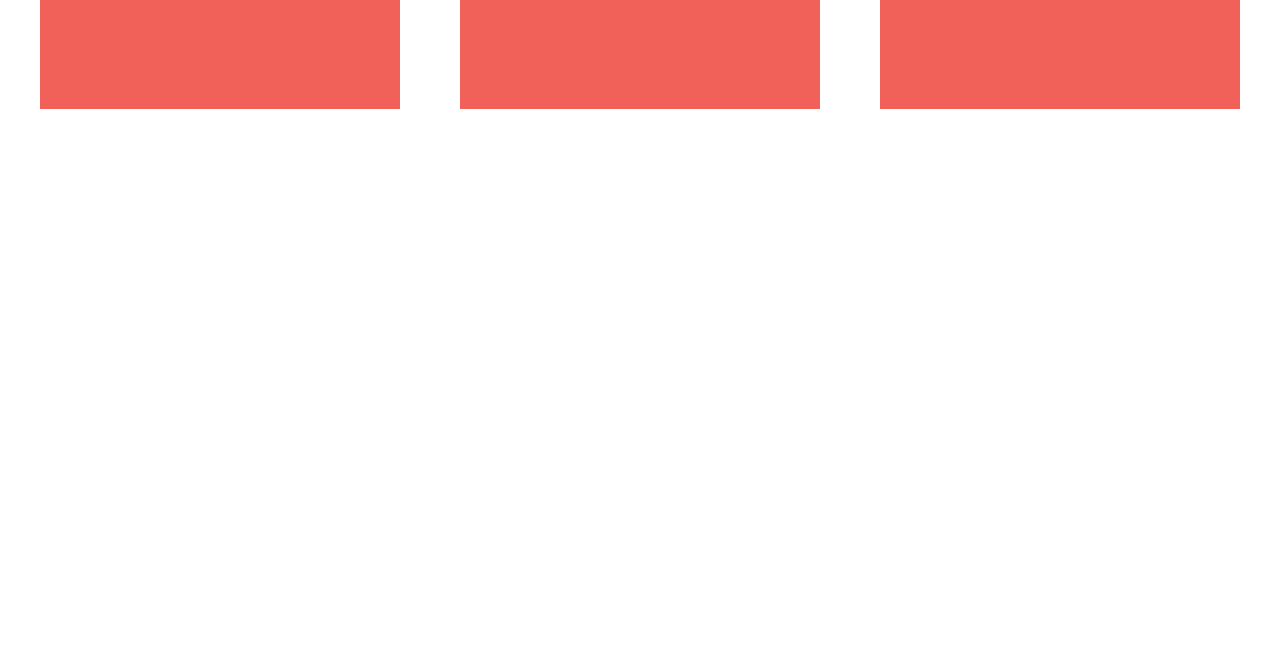
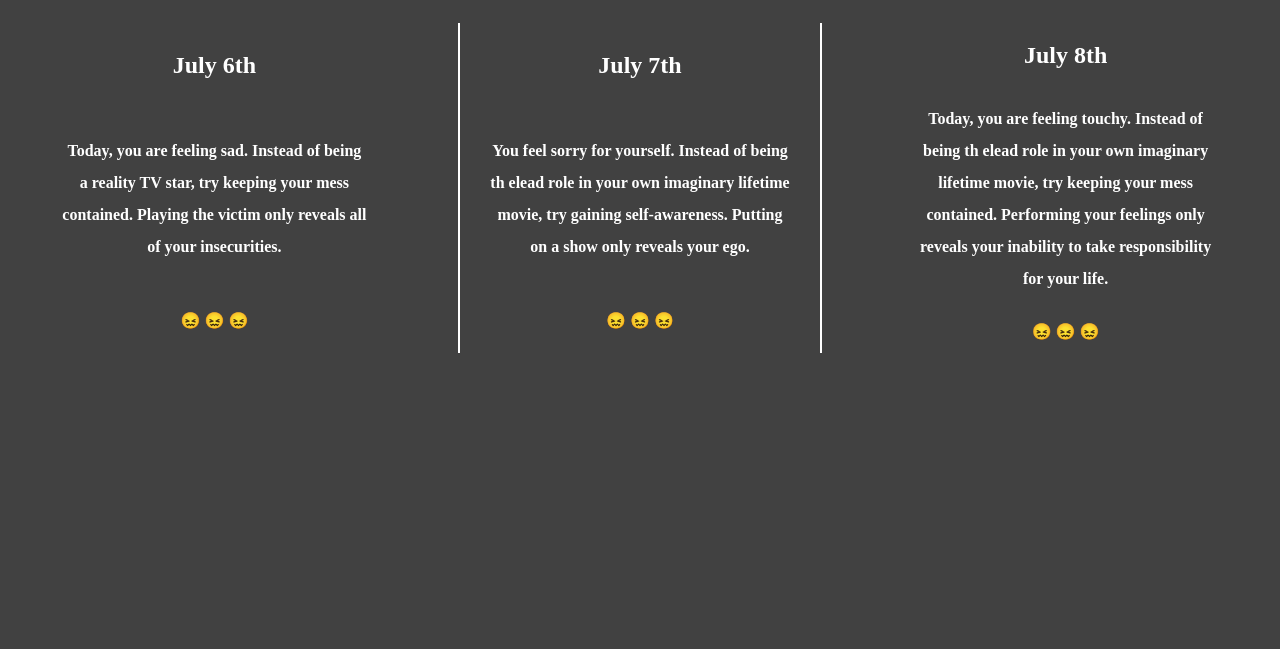
Before and after one commit to lindzht/divs-flexbox-starter, a plain HTML site: page index.html in a window 1280 px wide. Shown: the part 231-880 px from the top of the page. Drawn offline with nearby package versions, Linux system fonts and the light colour scheme; a web font is replaced by a local one.

Commit message:
Added and styled three widget modules with astrology content

```diff
--- a/css/main.css
+++ b/css/main.css
@@ -97,15 +97,28 @@ textarea {
 
 
 html {
-  background-color: #fff;
+  background-color: rgb(65, 65, 65);
   height: 100%;
 }
 
 body {
-  font-family: 'Source Sans Pro', sans-serif;
   padding: 2em;
-  font-size: 1.25em;
   height: 100%;
+}
+
+#intro h1 {
+    font-family: 'Permanent Marker', cursive;
+    text-transform: capitalize;
+    font-size: 3rem;
+    color: white;
+}
+
+#intro h2 {
+    font-family: 'Bona Nova', serif;
+    text-transform: capitalize;
+    font-size: 2.5rem;
+    color:gold;
+    background-color: rgba(255, 174, 0, 0.349);
 }
 
 .wrapper {
@@ -115,17 +128,41 @@ body {
   justify-content: space-between;
 }
 
+.wrapper h3 {
+    font-family: 'Bona Nova', serif;
+    font-size: 1.5rem;
+    color: white;
+}
+
+.wrapper p {
+    font-family: 'Bona Nova', serif;
+    font-size: 1em;
+    line-height: 2em;
+}
+
 .div-1, .div-2, .div-3 {
   /*give the divs a width of 30%, add display:flex, set justify-content and align-items to center*/
   color: #fff;
-  line-height: 1.5em;
-  font-size: 1.6em;
-  background-color: #f16059;
-  height: 300px;
+  line-height: 1em;
+  font-size: 1em;
+  background-color: transparent;
   display: flex;
   width: 30%;
   justify-content: center;
   align-items: center;
+  text-align: center;
+  flex-flow: row wrap;
+  padding: 0 30px 0 30px;
+  box-sizing: border-box;
+}
+
+.div-2 {
+    border-left: solid 2px white;
+    border-right: solid 2px white;
+}
+
+.emoji {
+    margin: 5px auto;
 }
 
 
--- a/index.html
+++ b/index.html
@@ -15,23 +15,37 @@
         <script src="js/vendor/modernizr-2.8.3.min.js"></script>
         <link href='http://fonts.googleapis.com/css?family=Lora:700' rel='stylesheet' type='text/css'>
         <link href='http://fonts.googleapis.com/css?family=Source+Sans+Pro:400,700' rel='stylesheet' type='text/css'>
+        <link rel="preconnect" href="https://fonts.googleapis.com"><link rel="preconnect" href="https://fonts.gstatic.com" crossorigin><link href="https://fonts.googleapis.com/css2?family=Permanent+Marker&display=swap" rel="stylesheet">
+        <link rel="preconnect" href="https://fonts.googleapis.com"><link rel="preconnect" href="https://fonts.gstatic.com" crossorigin><link href="https://fonts.googleapis.com/css2?family=Bona+Nova&display=swap" rel="stylesheet">
     </head>
     <body>
         <!--[if lt IE 8]>
             <p class="browserupgrade">You are using an <strong>outdated</strong> browser. Please <a href="http://browsehappy.com/">upgrade your browser</a> to improve your experience.</p>
         <![endif]-->
 
+       <section id="intro">
+            <h1>Weekly astrology forecast</h1>
+            <h2> Leo edition </h2>
+       </section>
+
         <section class="wrapper">
             <div class="div-1">
-                Div 1
+                <h3>July 6th</h3>
+                <p>Today, you are feeling sad. Instead of being a reality TV star, try keeping your mess contained. Playing the victim only reveals all of your insecurities.</p>
+                <p class="emoji">&#128534; &#128534; &#128534;</p>
             </div>
             <div class="div-2">
-                Div 2
+                <h3>July 7th</h3>
+                <p>You feel sorry for yourself. Instead of being th elead role in your own imaginary lifetime movie, try gaining self-awareness. Putting on a show only reveals your ego.</p>
+                <p class="emoji">&#128534; &#128534; &#128534;</p>
             </div>
             <div class="div-3">
-                Div 3
+                <h3>July 8th</h3>
+                <p>Today, you are feeling touchy. Instead of being th elead role in your own imaginary lifetime movie, try keeping your mess contained. Performing your feelings only reveals your inability to take responsibility for your life.</p>
+                <p class="emoji">&#128534; &#128534; &#128534;</p>
             </div>
         </section>
+
 
         <script src="https://ajax.googleapis.com/ajax/libs/jquery/1.11.3/jquery.min.js"></script>
         <script>window.jQuery || document.write('<script src="js/vendor/jquery-1.11.3.min.js"><\/script>')</script>
```
